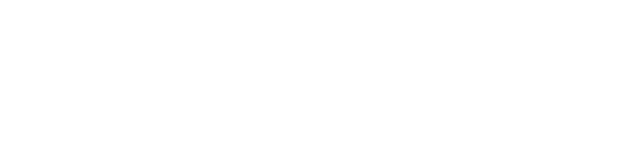
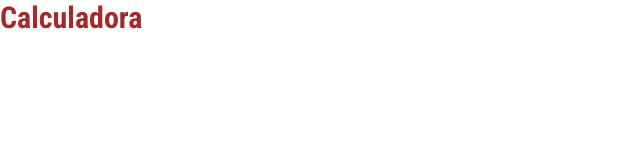
Before and after one commit to MarkQWERTY/markqwerty.github.io, a plain HTML site: page index.html in a window 1280 px wide. Shown: the whole page, without its empty margins (0-640 px from the left). Drawn offline with nearby package versions, Linux system fonts and the light colour scheme.

Commit message:
adding more

```diff
--- a/index.html
+++ b/index.html
@@ -45,5 +45,6 @@
 
 
     </div> -->
+    <a href="/webCalc/index.html">Calculadora</a>
 </body>
 </html>
```
